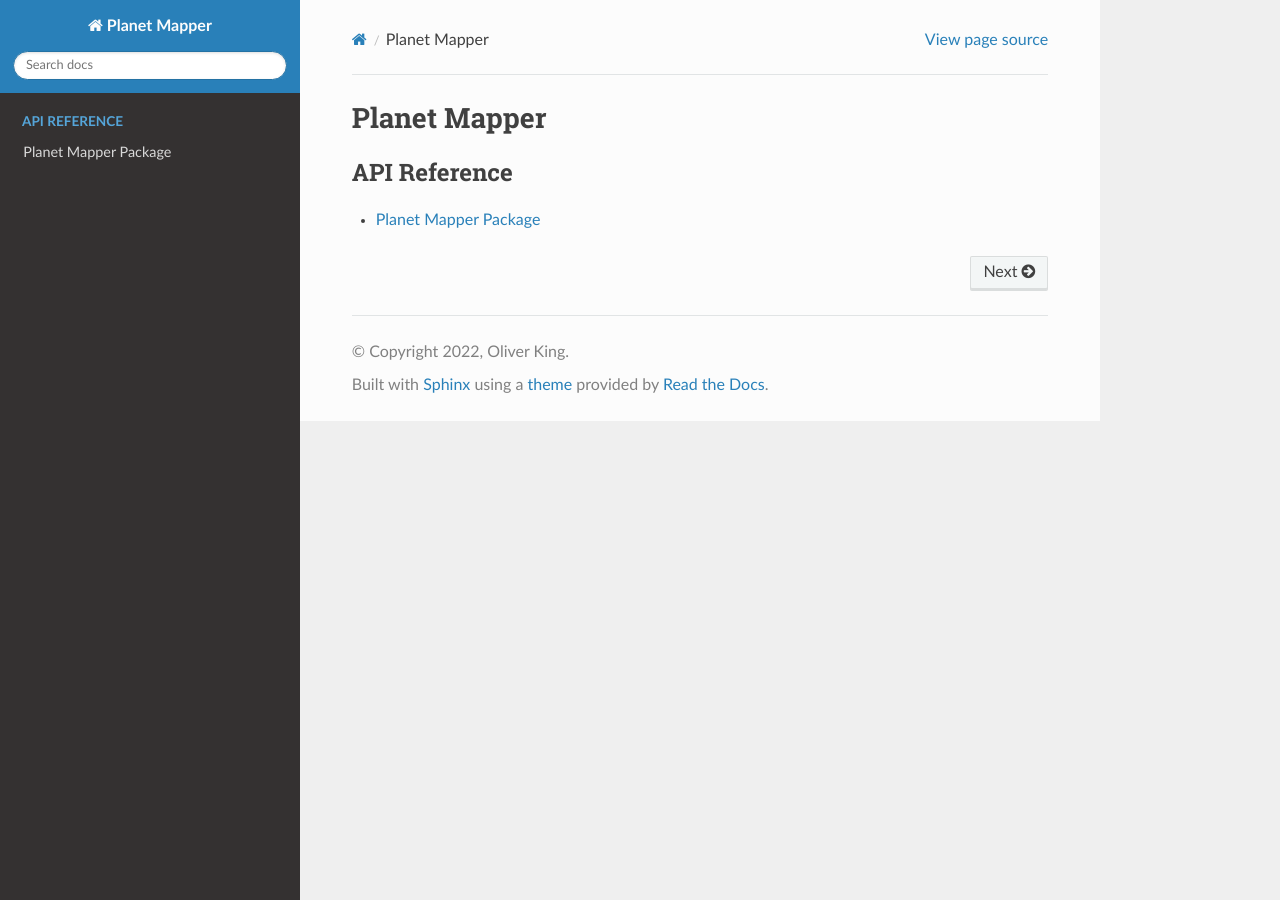
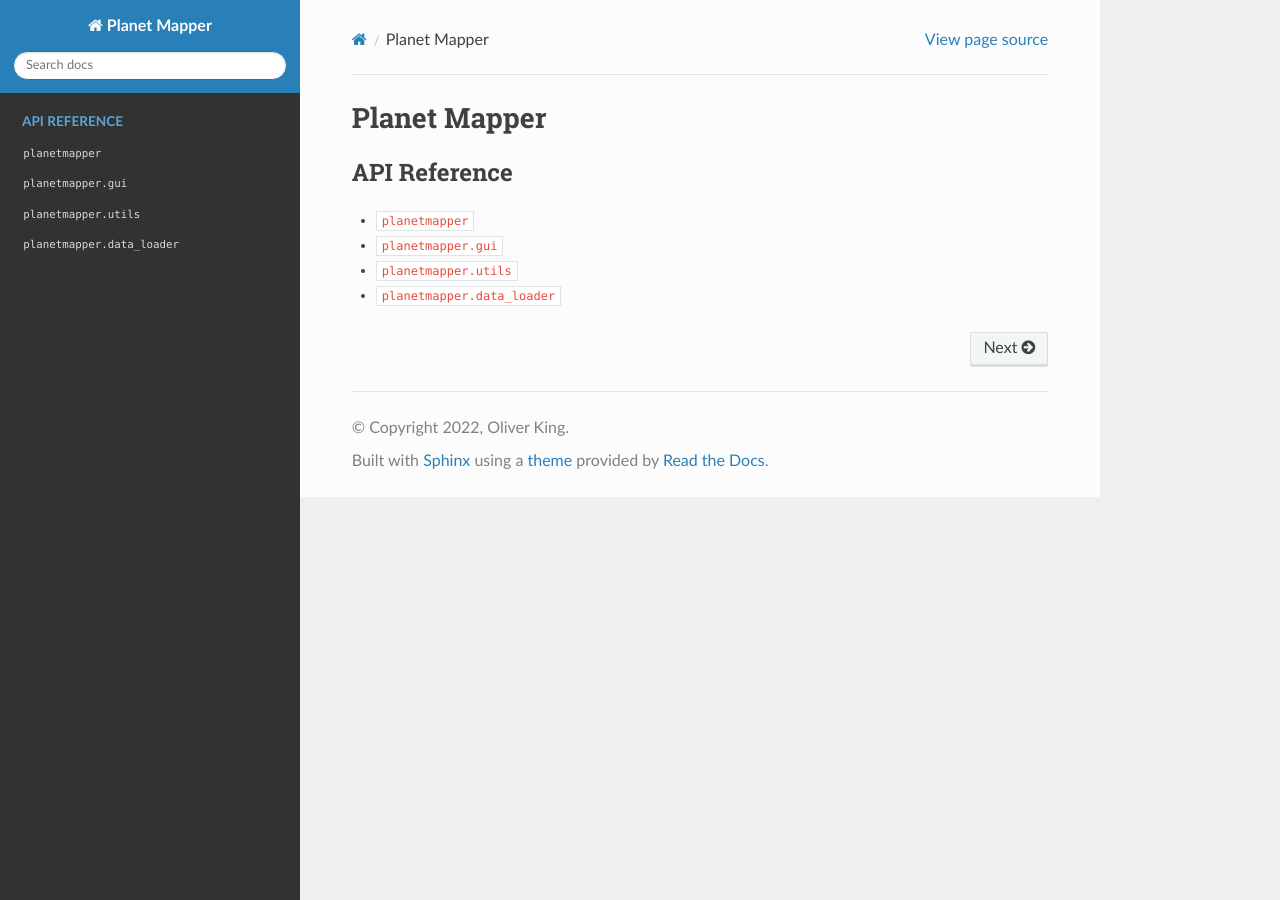
Before and after one commit to ortk95/planetmapper, a Sphinx documentation site: the page built from docs/index.rst, in a window 1280 px wide. Built offline with Sphinx 7.4.7 and the Read the Docs theme 2.0.0, drawn with Linux system fonts in a browser that asks for light colours; the version number could not be read and is left out.

Commit message:
Documentation

```diff
--- a/docs/conf.py
+++ b/docs/conf.py
@@ -32,7 +32,7 @@ templates_path = ['_templates']
 exclude_patterns = ['_build', 'Thumbs.db', '.DS_Store']
 
 default_role = 'code'
-
+master_doc = 'index'
 
 # Autodoc
 autodoc_member_order = 'bysource'
--- /dev/null
+++ b/docs/data_loader.rst
@@ -0,0 +1,7 @@
+`planetmapper.data_loader`
+**************************
+
+.. automodule:: planetmapper.data_loader
+   :show-inheritance:
+   :members:
+   :undoc-members:
--- a/docs/documentation.rst
+++ b/docs/documentation.rst
@@ -1,5 +1,5 @@
-Planet Mapper Package
-=====================
+`planetmapper`
+**************
 
 .. automodule:: planetmapper
    :show-inheritance:
--- /dev/null
+++ b/docs/gui.rst
@@ -0,0 +1,7 @@
+`planetmapper.gui`
+******************
+
+.. automodule:: planetmapper.gui
+   :show-inheritance:
+   :members:
+   :undoc-members:
--- a/docs/index.rst
+++ b/docs/index.rst
@@ -1,12 +1,11 @@
-.. Planet Mapper documentation master file, created by
-   sphinx-quickstart on Tue Nov  1 15:48:43 2022.
-   You can adapt this file completely to your liking, but it should at least
-   contain the root `toctree` directive.
 Planet Mapper
-=============
+*************
 
 .. toctree::
    :maxdepth: 2
    :caption: API Reference
 
    documentation
+   gui
+   utils
+   data_loader
--- /dev/null
+++ b/docs/utils.rst
@@ -0,0 +1,7 @@
+`planetmapper.utils`
+********************
+
+.. automodule:: planetmapper.utils
+   :show-inheritance:
+   :members:
+   :undoc-members:
```
